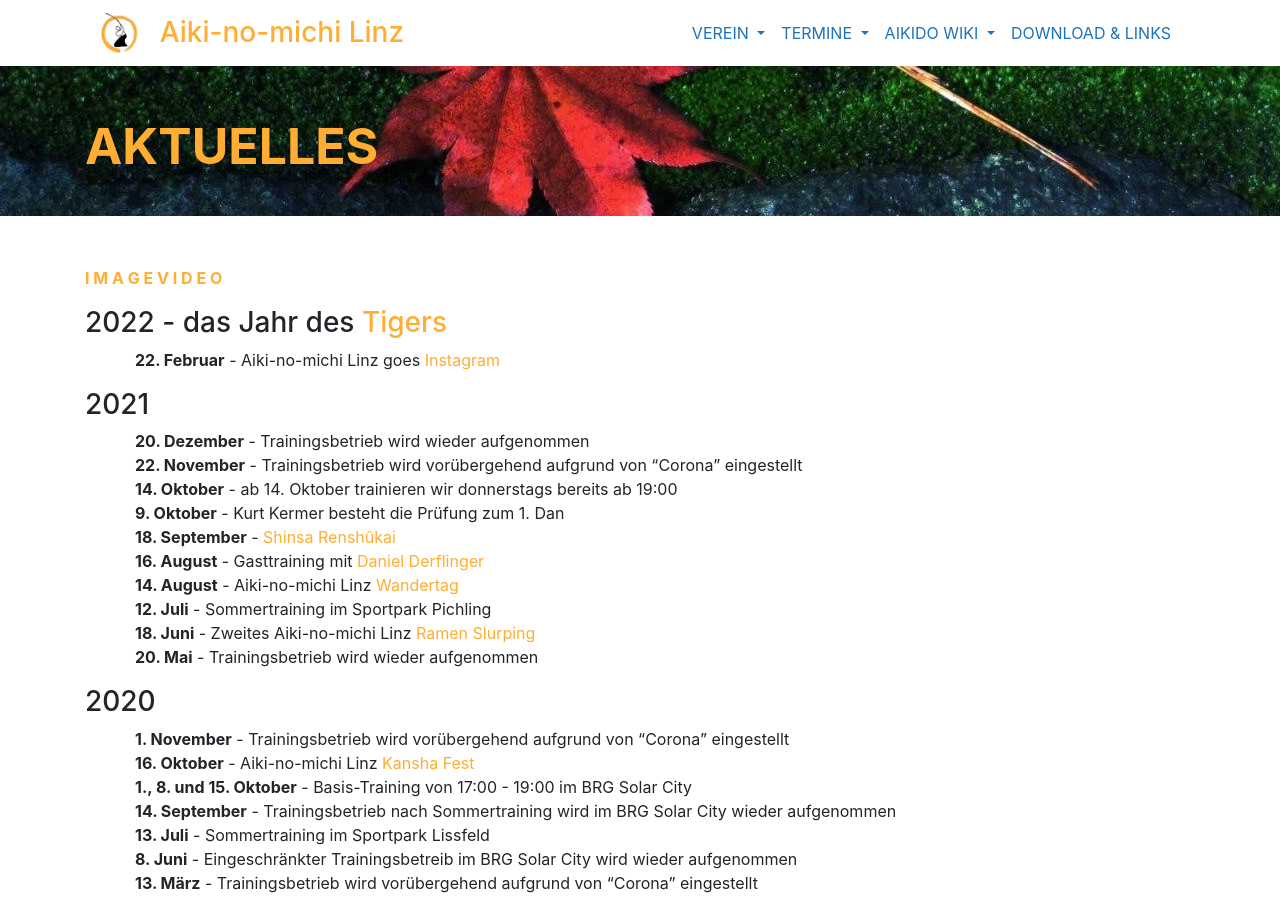
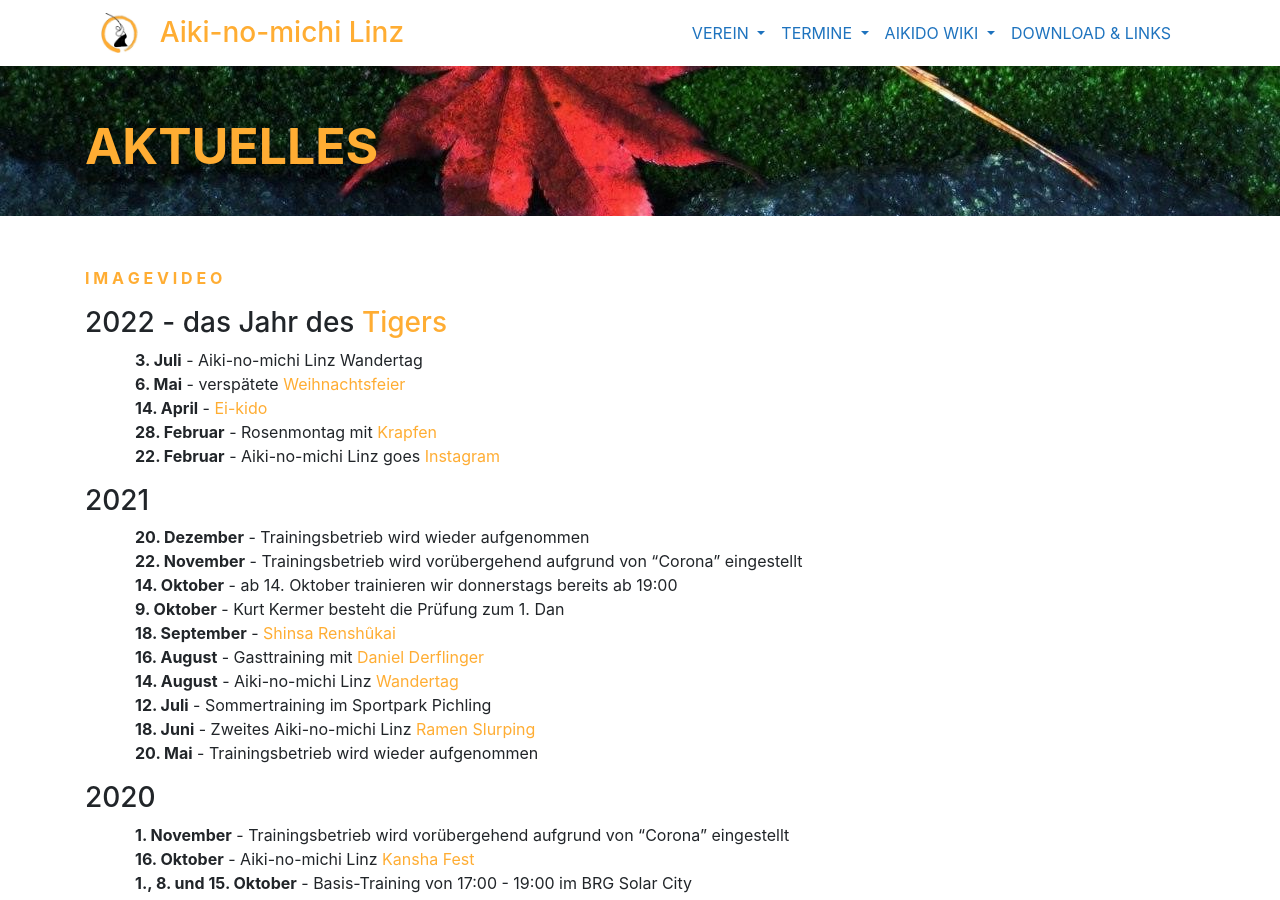
Before and after one commit to TWachs/aikinomichi-linz, a Jekyll site: the page built from aktuelles.md, in a window 1280 px wide and 900 px high. Built offline with Jekyll 4.4.1, drawn with Linux system fonts in a browser that asks for light colours; nearby versions of some CDN libraries.

Commit message:
Update aktuelles.md

```diff
--- a/aktuelles.md
+++ b/aktuelles.md
@@ -10,6 +10,10 @@ title: Aktuelles
 
 ### 2022 - das Jahr des [Tigers](https://www.facebook.com/aikinomichilinz/photos/a.1467842003430582/3048312818716818){:target="_blank"}
 
+* **3. Juli** - Aiki-no-michi Linz Wandertag
+* **6. Mai** - verspätete [Weihnachtsfeier](https://www.facebook.com/aikinomichilinz/photos/pcb.3144151759132923/3144149329133166/){:target="_blank"}
+* **14. April** - [Ei-kido](https://www.facebook.com/aikinomichilinz/photos/pcb.3127591917455574/3127590477455718/){:target="_blank"}
+* **28. Februar** - Rosenmontag mit [Krapfen](https://www.facebook.com/aikinomichilinz/photos/pcb.3093817634166336/3093817477499685/){:target="_blank"}
 * **22. Februar** - Aiki-no-michi Linz goes [Instagram](https://www.instagram.com/aikinomichilinz/){:target="_blank"}
 
 ### 2021
```
